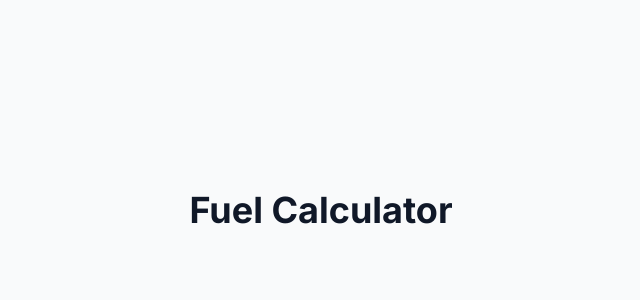
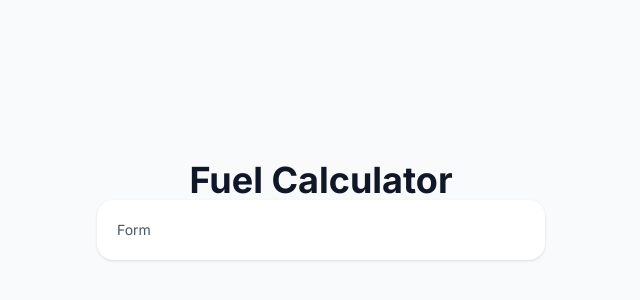
Before and after one commit to valentyna88/fuel-calculator, a Next.js app: page / in a window 1280 px wide. Shown: the part 190-490 px from the top of the page, without its empty margins (319-959 px from the left). Built offline with nearby package versions, Linux system fonts and the light colour scheme.

Commit message:
feat: add empty FuelForm component and mount on home page

```diff
--- a/src/app/page.tsx
+++ b/src/app/page.tsx
@@ -1,7 +1,10 @@
+import FuelForm from '@/components/FuelForm';
+
 export default function Home() {
   return (
     <main className="flex min-h-screen flex-col items-center justify-center bg-gray-50 px-4">
       <h1 className="text-4xl font-bold text-gray-900">Fuel Calculator</h1>
+      <FuelForm />
     </main>
   );
 }
--- /dev/null
+++ b/src/components/FuelForm.tsx
@@ -0,0 +1,10 @@
+'use client';
+
+const FuelForm = () => {
+  return (
+    <form className="w-full max-w-md space-y-4 rounded-2xl bg-white p-5 shadow">
+      <p className="text-sm text-gray-600">Form</p>
+    </form>
+  );
+};
+export default FuelForm;
```
Also changed, not shown: 1 other file (tests, documents, lock files or other folders).
